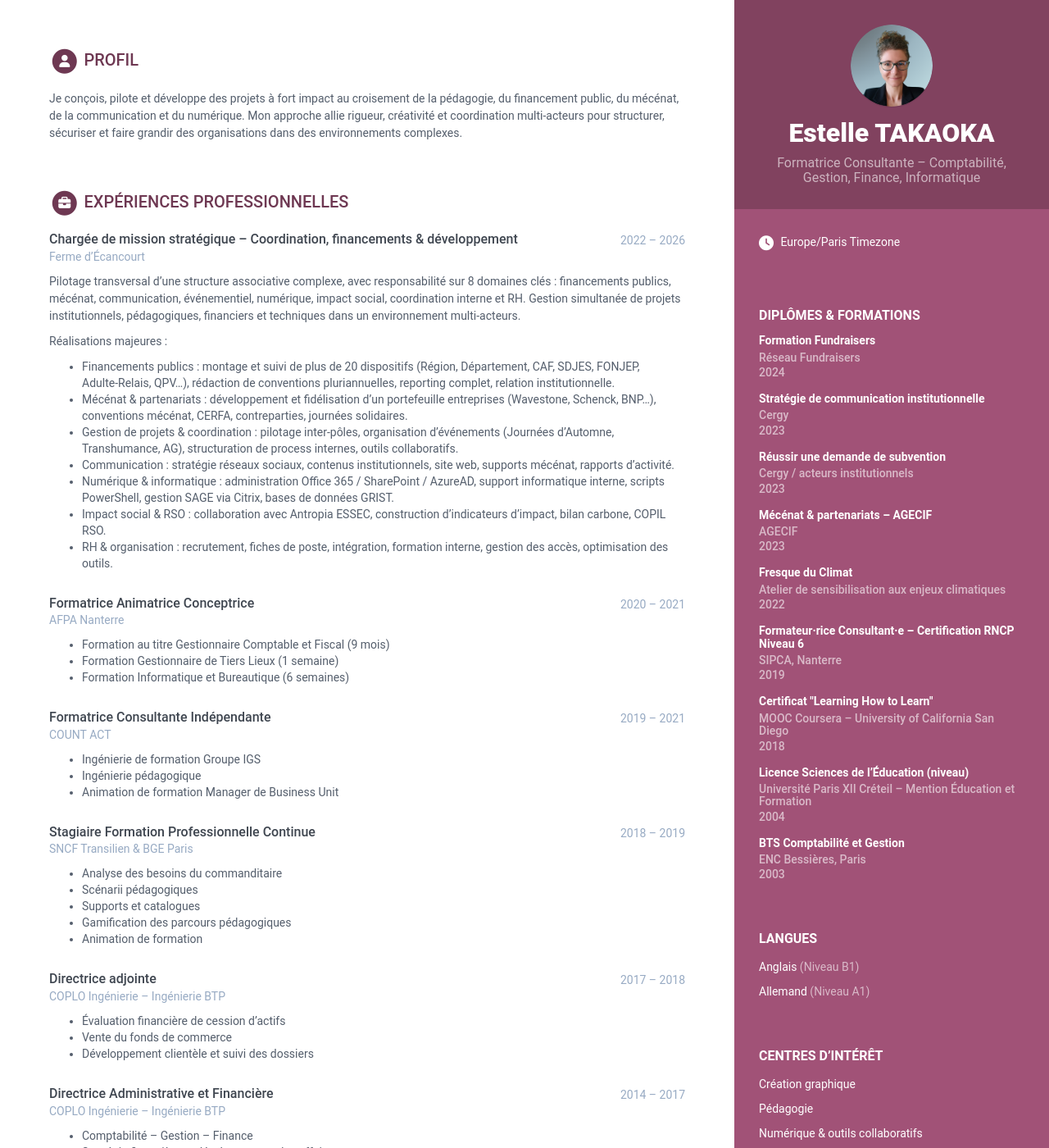
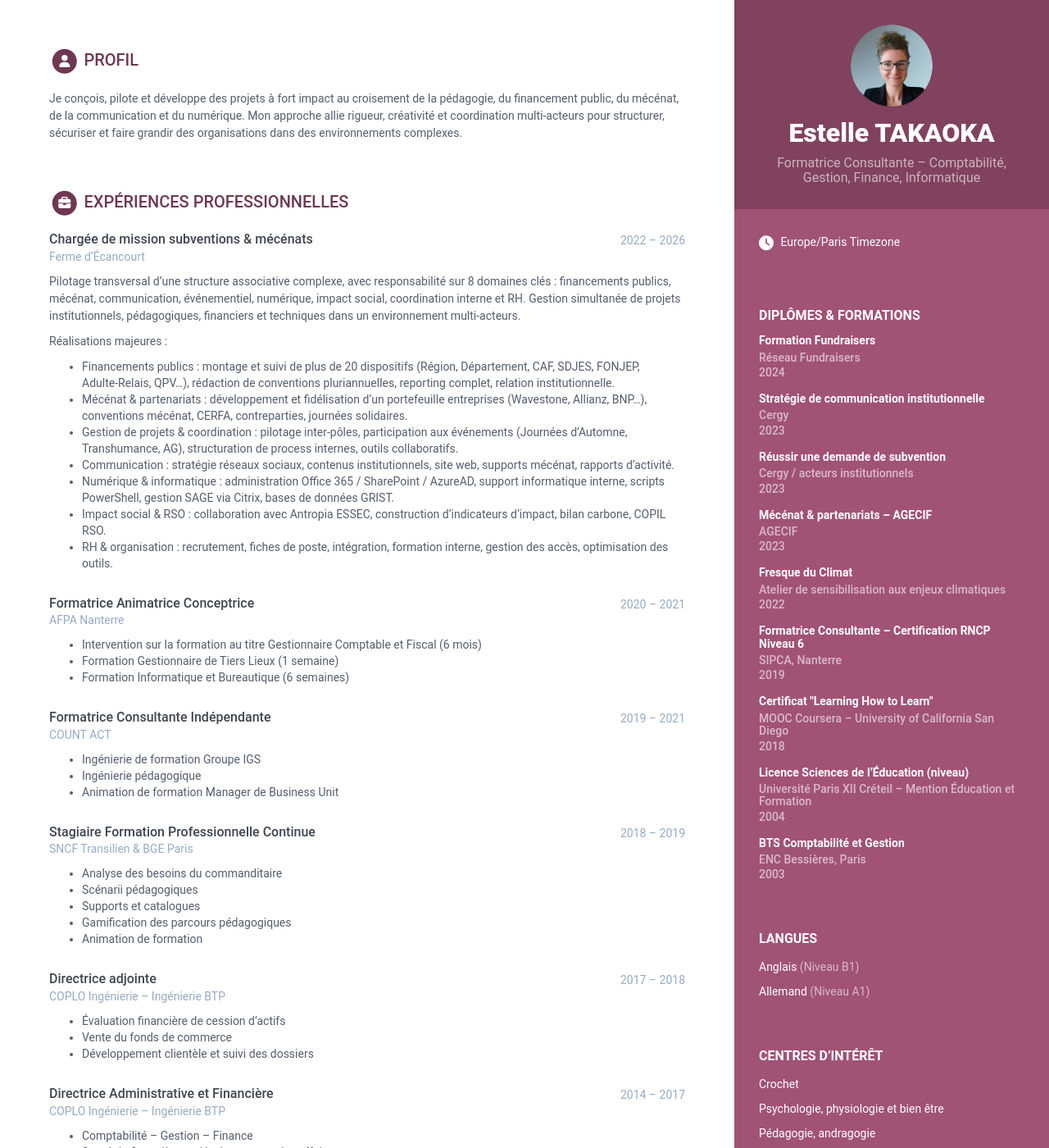
Before and after one commit to estellekelak/online-cv, a Jekyll site: the page built from print.html, in a window 1280 px wide and 1400 px high. Shown: the whole window at 82% size. Built offline with Jekyll 4.4.1, drawn with Linux system fonts in a browser that asks for light colours; some of the changed text lies outside the part shown.

Commit message:
Update data.yml

```diff
--- a/_data/data.yml
+++ b/_data/data.yml
@@ -35,16 +35,17 @@ sidebar:
   interests:
     title: Centres d’intérêt
     info:
-      - item: Création graphique
-      - item: Pédagogie
+      - item: Crochet
+      - item: Psychologie, physiologie et bien être
+      - item: Pédagogie, andragogie
       - item: Numérique & outils collaboratifs
 
   keyskills:
     title: Compétences clés
     info:
-      - item: Coordination transversale & pilotage multi‑pôles
+      - item: Coordination transversale
       - item: Financements publics & mécénat
-      - item: Coordination multi‑acteurs
+      - item: Pilotage multi‑acteurs & multipoles
       - item: Communication & stratégie éditoriale
       - item: Ingénierie pédagogique
       - item: Analyse d’impact & RSO
@@ -57,9 +58,9 @@ sidebar:
     info:
       - item: Autonomie & sens des responsabilités
       - item: Polyvalence & adaptabilité
-      - item: Analyse & prise de recul
+      - item: Analyse des dynamiques et compréhension structurée des enjeux
       - item: Communication bienveillante
-      - item: Leadership collaboratif
+      - item: Facilitation & coopération
       - item: Créativité & résolution de problèmes
       - item: Rigueur & fiabilité
 
@@ -108,7 +109,7 @@ education:
         - Compréhension systémique des mécanismes du changement climatique.
         - Approche collaborative, intelligence collective, analyse d’impact.
 
-    - degree: Formateur·rice Consultant·e – Certification RNCP Niveau 6
+    - degree: Formatrice Consultante – Certification RNCP Niveau 6
       university: SIPCA, Nanterre
       time: 2019
       details: |
@@ -150,7 +151,7 @@ experiences:
   title: Expériences Professionnelles
   info:
 
-    - role: Chargée de mission stratégique – Coordination, financements & développement
+    - role: Chargée de mission subventions & mécénats
       time: 2022 – 2026
       company: Ferme d’Écancourt
       details: |
@@ -159,8 +160,8 @@ experiences:
 
         Réalisations majeures :
         - Financements publics : montage et suivi de plus de 20 dispositifs (Région, Département, CAF, SDJES, FONJEP, Adulte‑Relais, QPV…), rédaction de conventions pluriannuelles, reporting complet, relation institutionnelle.
-        - Mécénat & partenariats : développement et fidélisation d’un portefeuille entreprises (Wavestone, Schenck, BNP…), conventions mécénat, CERFA, contreparties, journées solidaires.
-        - Gestion de projets & coordination : pilotage inter‑pôles, organisation d’événements (Journées d’Automne, Transhumance, AG), structuration de process internes, outils collaboratifs.
+        - Mécénat & partenariats : développement et fidélisation d’un portefeuille entreprises (Wavestone, Allianz, BNP…), conventions mécénat, CERFA, contreparties, journées solidaires.
+        - Gestion de projets & coordination : pilotage inter‑pôles, participation aux événements (Journées d’Automne, Transhumance, AG), structuration de process internes, outils collaboratifs.
         - Communication : stratégie réseaux sociaux, contenus institutionnels, site web, supports mécénat, rapports d’activité.
         - Numérique & informatique : administration Office 365 / SharePoint / AzureAD, support informatique interne, scripts PowerShell, gestion SAGE via Citrix, bases de données GRIST.
         - Impact social & RSO : collaboration avec Antropia ESSEC, construction d’indicateurs d’impact, bilan carbone, COPIL RSO.
@@ -171,7 +172,7 @@ experiences:
       time: 2020 – 2021
       company: AFPA Nanterre
       details: |
-        - Formation au titre Gestionnaire Comptable et Fiscal (9 mois)
+        - Intervention sur la formation au titre Gestionnaire Comptable et Fiscal (6 mois)
         - Formation Gestionnaire de Tiers Lieux (1 semaine)
         - Formation Informatique et Bureautique (6 semaines)
 
```
